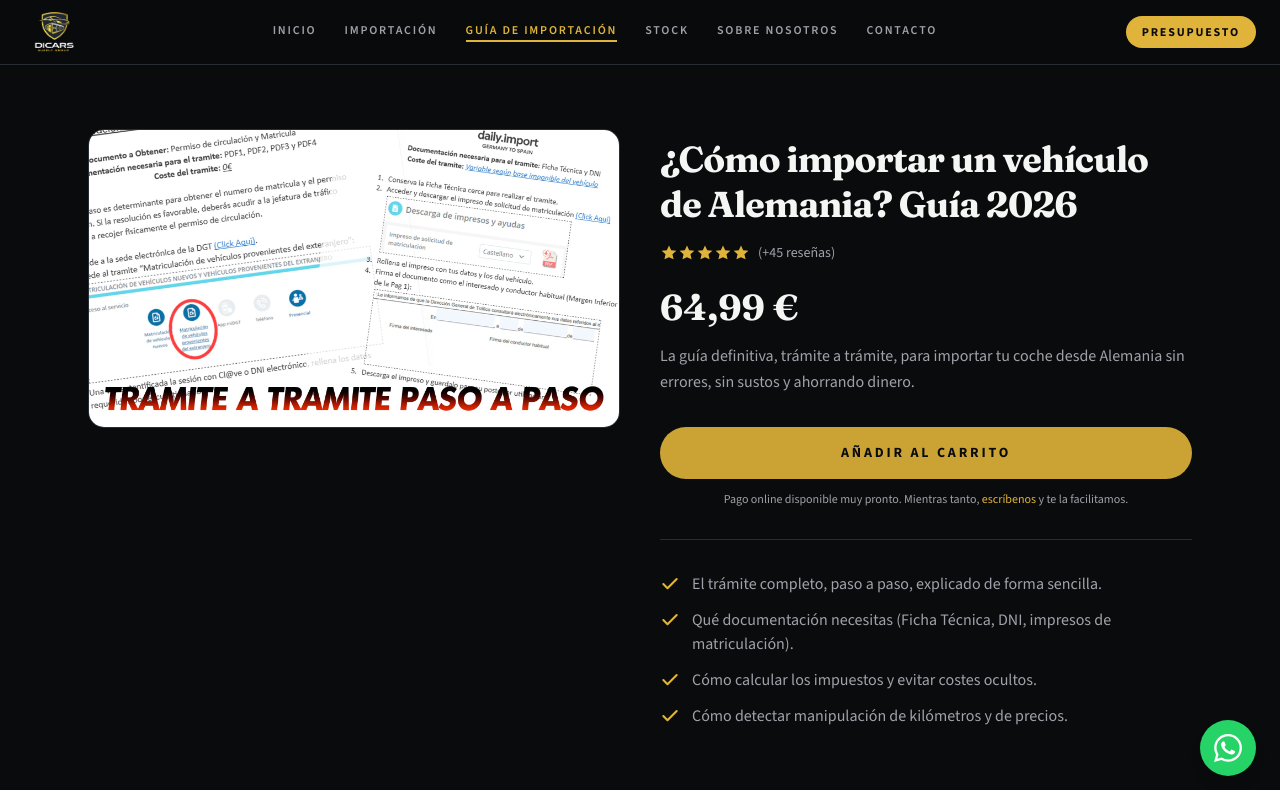
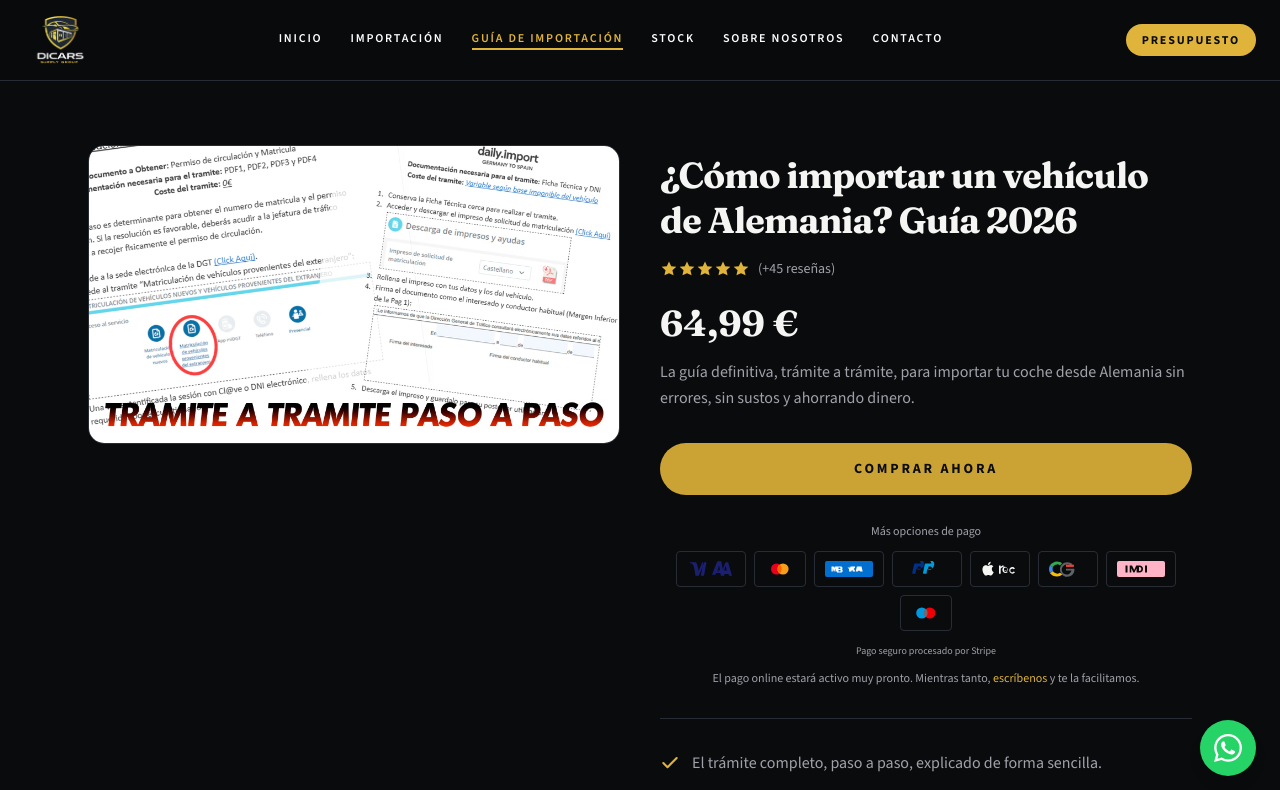
Before and after one commit to pabloalfaya/dicars-web, a Next.js app: page /guia in a window 1280 px wide. Shown: the top 790 px of the page. Built offline with nearby package versions, Linux system fonts and the light colour scheme.

Commit message:
describe el cambio

```diff
--- a/app/globals.css
+++ b/app/globals.css
@@ -50,5 +50,5 @@ body {
 
 /* Compensa la cabecera fija al saltar a anclas internas */
 html {
-  scroll-padding-top: 5rem;
+  scroll-padding-top: 5.5rem;
 }
--- a/app/guia/page.tsx
+++ b/app/guia/page.tsx
@@ -1,6 +1,7 @@
 import type { Metadata } from "next";
 import Image from "next/image";
 import Link from "next/link";
+import { PaymentMethods } from "@/components/payment-methods";
 
 export const metadata: Metadata = {
   title: "Guía de importación 2026",
@@ -121,10 +122,11 @@ export default function GuiaPage() {
                 aria-disabled="true"
                 title="El pago online estará disponible próximamente"
               >
-                Añadir al carrito
+                Comprar ahora
               </button>
+              <PaymentMethods />
               <p className="text-center text-xs text-muted-foreground">
-                Pago online disponible muy pronto. Mientras tanto,{" "}
+                El pago online estará activo muy pronto. Mientras tanto,{" "}
                 <Link href="/contacto" className="text-primary hover:underline">
                   escríbenos
                 </Link>{" "}
--- /dev/null
+++ b/components/payment-methods.tsx
@@ -0,0 +1,140 @@
+import type { ReactNode } from "react";
+
+type MetodoPago = {
+  nombre: string;
+  icono: ReactNode;
+};
+
+function IconoVisa() {
+  return (
+    <svg viewBox="0 0 48 16" className="h-4 w-auto" aria-hidden="true">
+      <path
+        fill="#1A1F71"
+        d="M19.5 1.2 17 14.8h-3.2L16.3 1.2h3.2Zm11.2 9.3.6-3.4.4 3.4h-1Zm3.3 3.3h3l-2.8-13.6h-2.9c-.6 0-1.2.4-1.4 1l-4.9 12.6h3.4l.7-1.9h4.2l.4 1.9Zm-3.6-4.6 1.7-4.8.9 4.8h-2.6ZM15.2 1.2 11.6 10.2 11.2 7.8l-1.4-5.2c-.2-.8-.9-1.4-1.7-1.4H2.1L2 1.5c0 .1 1.5.3 2.9 1.3 1.4 1 1.9 2.3 2.2 3.7L8.5 14.8h3.4l5.3-13.6ZM39.5 1.2c-.6 0-1.2.3-1.5 1l-4.3 12.6h3.3l.6-1.7h4l.4 1.7H45L41.1 1.2h-1.6Zm-2.5 8.3 1.8-5.1.9 5.1h-2.7Z"
+      />
+    </svg>
+  );
+}
+
+function IconoMastercard() {
+  return (
+    <svg viewBox="0 0 32 20" className="h-4 w-auto" aria-hidden="true">
+      <circle cx="12" cy="10" r="7" fill="#EB001B" />
+      <circle cx="20" cy="10" r="7" fill="#F79E1B" />
+      <path
+        fill="#FF5F00"
+        d="M16 4.8a7 7 0 0 1 0 10.4A7 7 0 0 1 16 4.8Z"
+      />
+    </svg>
+  );
+}
+
+function IconoAmex() {
+  return (
+    <svg viewBox="0 0 48 16" className="h-4 w-auto" aria-hidden="true">
+      <rect width="48" height="16" rx="2" fill="#006FCF" />
+      <path
+        fill="#fff"
+        d="M6.5 5.5h2.1l.6 1.5.6-1.5H12v5H10.5V7.2L9.5 10.5H8.8L7.8 7.2V10.5H6.5V5.5Zm5.5 0h3.8c1 0 1.7.7 1.7 1.6 0 .5-.2.9-.6 1.2.5.3.8.8.8 1.4 0 1-.8 1.8-1.9 1.8h-3.8V5.5Zm2.8 2.5c.5 0 .8-.3.8-.7 0-.4-.3-.7-.8-.7h-1.3v1.4h1.3Zm.1 2.5c.5 0 .9-.3.9-.8 0-.5-.4-.8-.9-.8h-1.4v1.6h1.4ZM20 5.5h4.2l.7 1.8.7-1.8H30v.9l-1.2 1.5L30 9.8v.7h-2.1l-.8-2-.8 2H24V5.5Zm3.5 2.2.9-1.1h-1.8l.9 1.1ZM33 5.5h3.5l1.2 5H35l-.2-.8h-1.8l-.2.8h-2.1l1.2-5Zm1.5 3 .5-2.1.5 2.1h-1Z"
+      />
+    </svg>
+  );
+}
+
+function IconoPaypal() {
+  return (
+    <svg viewBox="0 0 48 16" className="h-4 w-auto" aria-hidden="true">
+      <path
+        fill="#003087"
+        d="M17.8 2.5H12c-.5 0-.9.4-1 .9L9.2 12.1c0 .4.3.7.7.7h2.5l.6-4.1c.1-.5.5-.9 1-.9h1.6c3.1 0 4.9-1.5 5.4-4.5.2-1.3 0-2.3-.7-3-.7-.7-1.8-1-3.2-1h-.3Zm.4 4.4c-.3 1.9-1.7 1.9-3.1 1.9h-.8l.5-3.4h.8c.9 0 1.8 0 2.2.5.3.3.5.8.4 1Z"
+      />
+      <path
+        fill="#009CDE"
+        d="M28.5 2.5h-5.8c-.5 0-.9.4-1 .9L20 12.1c0 .4.3.7.7.7h2.8l.7-4.6h1.6c3.1 0 4.9-1.5 5.4-4.5.2-1.3 0-2.3-.7-3-.7-.7-1.8-1-3.2-1h-.2Zm.4 4.4c-.3 1.9-1.7 1.9-3.1 1.9h-.8l.5-3.4h.8c.9 0 1.8 0 2.2.5.3.3.5.8.4 1Z"
+      />
+    </svg>
+  );
+}
+
+function IconoApplePay() {
+  return (
+    <svg viewBox="0 0 48 20" className="h-4 w-auto" aria-hidden="true">
+      <path
+        fill="currentColor"
+        d="M11.2 3.8c-.6.7-1.6 1.3-2.6 1.2-.1-1 .4-2.1 1-2.8.6-.7 1.7-1.2 2.5-1.2.1 1-.3 2.1-.9 2.8Zm.9 1.5c-1.4-.1-2.6.8-3.3.8-.7 0-1.7-.7-2.8-.7-1.4 0-2.8.8-3.5 2.1-1.5 2.6-.4 6.5 1.1 8.6.7 1 1.6 2.2 2.8 2.1 1.1 0 1.5-.7 2.8-.7 1.3 0 1.6.7 2.8.7 1.2 0 2-1 2.7-2 .8-1.2 1.2-2.4 1.2-2.4 0 0-2.4-.9-2.4-3.6 0-2.3 1.9-3.4 2-3.5-1.1-1.6-2.8-1.8-3.4-1.8ZM22.5 4.5v11.4h2.1V9.8c.5-1.3 1.7-2.1 3-2 .2 0 .5 0 .7.1V5.7c-.2 0-.4-.1-.6-.1-1.2 0-2.3.7-2.9 1.8l-.3-1.9h-2Zm8.2 7.9c-1.2 0-2-.9-2-2.2 0-1.3.8-2.2 2-2.2s2 .9 2 2.2c0 1.3-.8 2.2-2 2.2Zm0-5.5c-2.4 0-4 1.7-4 4.1 0 2.4 1.6 4.1 4 4.1 1.2 0 2.2-.5 2.8-1.3l-1.3-1c-.4.5-1 .8-1.6.8-1 0-1.7-.6-2-1.6h4.9v-.6c0-2.4-1.5-4.1-3.9-4.1ZM38.8 9.3c.8 0 1.5.4 1.8 1.1l1.8-.8c-.5-1.2-1.7-2-3.3-2-2.2 0-3.8 1.7-3.8 4.1 0 2.4 1.6 4.1 3.8 4.1 1.6 0 2.8-.8 3.3-2l-1.8-.8c-.3.7-1 1.1-1.8 1.1-1.2 0-2.1-.9-2.1-2.2s.9-2.2 2.1-2.2Z"
+      />
+    </svg>
+  );
+}
+
+function IconoGooglePay() {
+  return (
+    <svg viewBox="0 0 48 20" className="h-4 w-auto" aria-hidden="true">
+      <path fill="#5F6368" d="M21.2 10.1V12h6.8c-.3 1.6-1.2 2.9-2.5 3.8-1 .7-2.3 1.1-3.7 1.1-3.2 0-5.9-2.6-5.9-5.9S19.6 4.1 22.8 4.1c1.7 0 3.2.6 4.4 1.7l1.9-1.9C27.5 2.4 25.3 1.5 22.8 1.5 17.8 1.5 13.7 5.6 13.7 10.6s4.1 9.1 9.1 9.1c2.5 0 4.8-.9 6.5-2.5 1.7-1.7 2.6-4.1 2.5-6.8 0-.2 0-.4-.1-.6H21.2v.3Z" />
+      <path fill="#4285F4" d="M4.5 10.1c0-.8.1-1.5.4-2.2L1.2 5.2C.4 6.8 0 8.4 0 10.1s.4 3.3 1.2 4.9l3.7-2.7c-.3-.7-.4-1.4-.4-2.2Z" />
+      <path fill="#34A853" d="M10.1 4.1c1.4 0 2.6.5 3.6 1.4l2.7-2.7C14.8 1.4 12.5.5 10.1.5 6.4.5 3.2 2.7 1.2 5.2l3.7 2.7c1-2 3-3.4 5.2-3.4Z" />
+      <path fill="#FBBC04" d="M10.1 15.6c-2.2 0-4.2-1.2-5.2-3l-3.7 2.7c2 2.5 5.2 4.1 8.9 4.1 2.4 0 4.7-.9 6.4-2.5l-2.7-2.1c-1.2.8-2.7 1.3-4.4 1.3Z" />
+      <path fill="#EA4335" d="M21.2 7.4h9.9V4.5H21.2v2.9Z" />
+    </svg>
+  );
+}
+
+function IconoKlarna() {
+  return (
+    <svg viewBox="0 0 48 16" className="h-4 w-auto" aria-hidden="true">
+      <rect width="48" height="16" rx="2" fill="#FFB3C7" />
+      <path
+        fill="#0A0B09"
+        d="M8.5 4.5h2v7h-2v-7Zm4.5 0h2l2.2 4.5L19.2 4.5h2v7h-1.6V7.2l-2.1 4.3h-1.1l-2.1-4.3v4.3h-1.6v-7Zm9.5 0c2.2 0 3.5 1.4 3.5 3.5s-1.3 3.5-3.5 3.5h-2.5v-7h2.5Zm0 5.5c1.2 0 1.8-.7 1.8-2s-.6-2-1.8-2h-.5v4h.5Zm5.5-5.5h2v7h-2v-7Z"
+      />
+    </svg>
+  );
+}
+
+function IconoMaestro() {
+  return (
+    <svg viewBox="0 0 32 20" className="h-4 w-auto" aria-hidden="true">
+      <circle cx="11" cy="10" r="7" fill="#0099DF" />
+      <circle cx="21" cy="10" r="7" fill="#ED0006" />
+      <path fill="#6C6C6C" d="M16 4.8a7 7 0 0 1 0 10.4A7 7 0 0 1 16 4.8Z" />
+    </svg>
+  );
+}
+
+const METODOS: MetodoPago[] = [
+  { nombre: "Visa", icono: <IconoVisa /> },
+  { nombre: "Mastercard", icono: <IconoMastercard /> },
+  { nombre: "American Express", icono: <IconoAmex /> },
+  { nombre: "PayPal", icono: <IconoPaypal /> },
+  { nombre: "Apple Pay", icono: <IconoApplePay /> },
+  { nombre: "Google Pay", icono: <IconoGooglePay /> },
+  { nombre: "Klarna", icono: <IconoKlarna /> },
+  { nombre: "Maestro", icono: <IconoMaestro /> },
+];
+
+export function PaymentMethods() {
+  return (
+    <div className="mt-4">
+      <p className="text-center text-xs text-muted-foreground">
+        Más opciones de pago
+      </p>
+      <ul
+        className="mt-3 flex flex-wrap items-center justify-center gap-2"
+        aria-label="Métodos de pago aceptados"
+      >
+        {METODOS.map((metodo) => (
+          <li
+            key={metodo.nombre}
+            className="flex h-9 min-w-[3.25rem] items-center justify-center rounded border border-border bg-background px-2.5 text-foreground"
+            title={metodo.nombre}
+          >
+            {metodo.icono}
+          </li>
+        ))}
+      </ul>
+      <p className="mt-3 text-center text-[10px] text-muted-foreground">
+        Pago seguro procesado por Stripe
+      </p>
+    </div>
+  );
+}
--- a/components/site-header.tsx
+++ b/components/site-header.tsx
@@ -26,7 +26,7 @@ export function SiteHeader() {
 
   return (
     <header className="sticky top-0 z-50 border-b border-border bg-background/85 backdrop-blur">
-      <div className="mx-auto flex h-16 w-full max-w-7xl items-center justify-between gap-4 px-4 sm:px-6">
+      <div className="mx-auto flex h-20 w-full max-w-7xl items-center justify-between gap-4 px-4 sm:px-6">
         {/* Logo */}
         <Link
           href="/"
@@ -34,7 +34,7 @@ export function SiteHeader() {
           aria-label="Dicars — Inicio"
           onClick={() => setAbierto(false)}
         >
-          <Image src={logo} alt="Dicars" priority className="h-10 w-auto" />
+          <Image src={logo} alt="Dicars" priority className="h-12 w-auto" />
         </Link>
 
         {/* Navegación de escritorio (centrada) */}
@@ -48,7 +48,7 @@ export function SiteHeader() {
                 className={`whitespace-nowrap border-b-2 pb-0.5 text-xs font-semibold uppercase tracking-[0.15em] transition ${
                   activo
                     ? "border-primary text-primary"
-                    : "border-transparent text-muted-foreground hover:text-foreground"
+                    : "border-transparent text-white hover:text-white/80"
                 }`}
               >
                 {enlace.label}
@@ -103,7 +103,7 @@ export function SiteHeader() {
                 className={`rounded-md px-3 py-3 text-sm font-semibold uppercase tracking-[0.12em] transition hover:bg-muted ${
                   esActivo(pathname, enlace.href)
                     ? "text-primary"
-                    : "text-foreground"
+                    : "text-white"
                 }`}
               >
                 {enlace.label}
```
